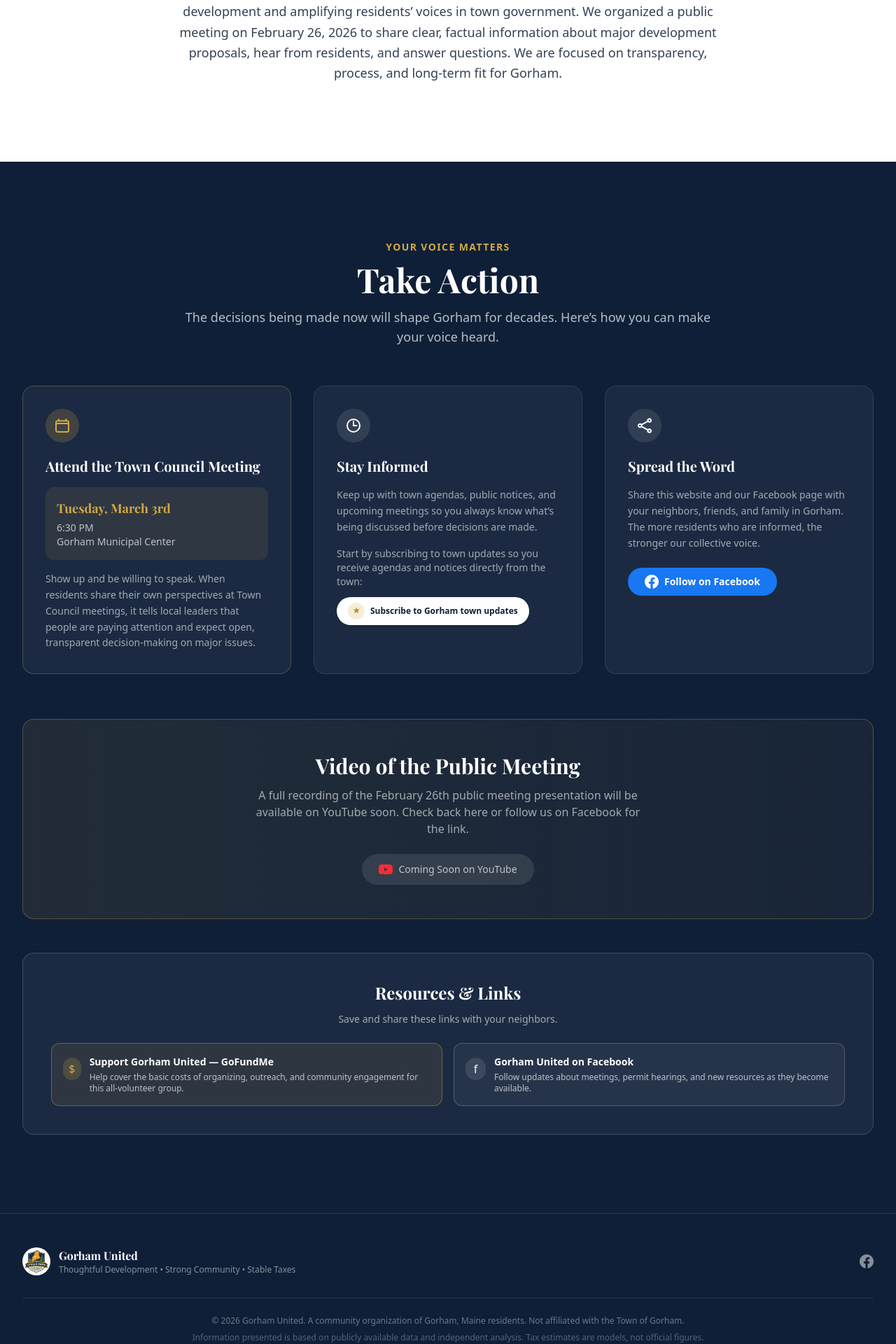
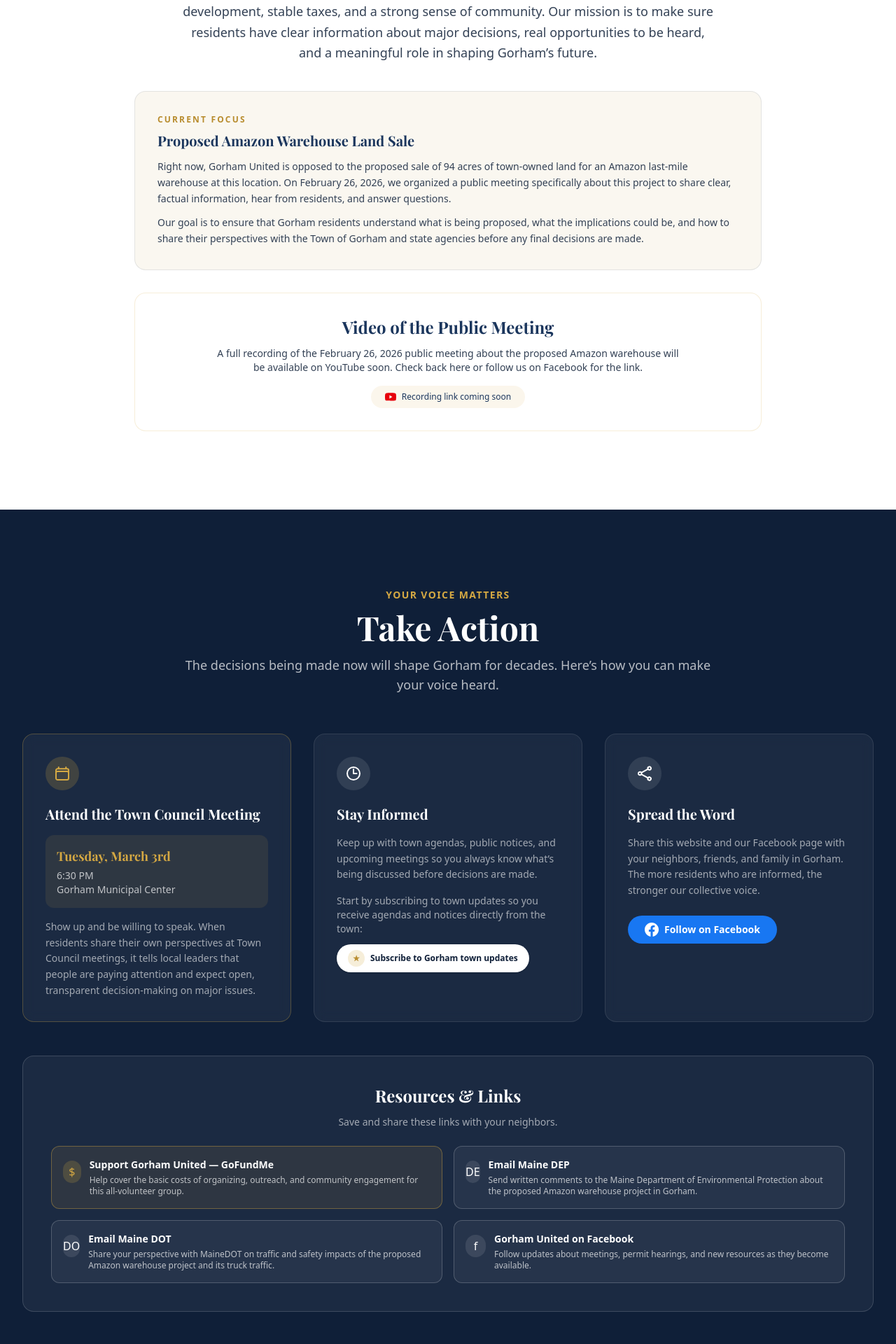
Before and after one commit to trislit/GorhamUnitedsite, a Next.js app: page / in a window 1280 px wide. Shown: the part 803-2723 px from the top of the page at 70% size. Built offline with nearby package versions, Linux system fonts and the light colour scheme; a web font is replaced by a local one.

Commit message:
navlinksrevamp

```diff
--- a/src/components/About.tsx
+++ b/src/components/About.tsx
@@ -11,12 +11,54 @@
           </h2>
           <p className="mt-6 text-lg leading-relaxed text-slate">
             Gorham United is a group of Gorham residents committed to promoting
-            responsible development and amplifying residents&rsquo; voices in
-            town government. We organized a public meeting on February 26, 2026
-            to share clear, factual information about major development proposals, hear
-            from residents, and answer questions. We are focused on transparency,
-            process, and long-term fit for Gorham.
+            responsible development, stable taxes, and a strong sense of
+            community. Our mission is to make sure residents have clear
+            information about major decisions, real opportunities to be heard,
+            and a meaningful role in shaping Gorham&rsquo;s future.
           </p>
+        </div>
+
+        <div className="mx-auto mt-10 max-w-4xl rounded-2xl border border-navy/10 bg-cream p-6 text-left sm:p-8">
+          <p className="text-xs font-semibold uppercase tracking-[0.18em] text-gold-dark">
+            Current Focus
+          </p>
+          <h3 className="mt-2 font-display text-xl font-bold text-navy">
+            Proposed Amazon Warehouse Land Sale
+          </h3>
+          <p className="mt-3 text-sm leading-relaxed text-slate">
+            Right now, Gorham United is opposed to the proposed sale of 94 acres
+            of town-owned land for an Amazon last-mile warehouse at this
+            location. On February 26, 2026, we organized a public meeting
+            specifically about this project to share clear, factual information,
+            hear from residents, and answer questions.
+          </p>
+          <p className="mt-3 text-sm leading-relaxed text-slate">
+            Our goal is to ensure that Gorham residents understand what is being
+            proposed, what the implications could be, and how to share their
+            perspectives with the Town of Gorham and state agencies before any
+            final decisions are made.
+          </p>
+        </div>
+
+        <div className="mx-auto mt-8 max-w-4xl rounded-2xl border border-gold/20 bg-white p-6 text-center sm:p-8">
+          <h3 className="font-display text-xl font-bold text-navy sm:text-2xl">
+            Video of the Public Meeting
+          </h3>
+          <p className="mx-auto mt-3 max-w-2xl text-sm text-slate">
+            A full recording of the February 26, 2026 public meeting about the
+            proposed Amazon warehouse will be available on YouTube soon. Check
+            back here or follow us on Facebook for the link.
+          </p>
+          <div className="mt-4 inline-flex items-center gap-2 rounded-full bg-gold/10 px-5 py-2 text-xs font-medium text-navy">
+            <svg
+              className="h-4 w-4 text-red-600"
+              fill="currentColor"
+              viewBox="0 0 24 24"
+            >
+              <path d="M23.498 6.186a3.016 3.016 0 0 0-2.122-2.136C19.505 3.545 12 3.545 12 3.545s-7.505 0-9.377.505A3.017 3.017 0 0 0 .502 6.186C0 8.07 0 12 0 12s0 3.93.502 5.814a3.016 3.016 0 0 0 2.122 2.136c1.871.505 9.376.505 9.376.505s7.505 0 9.377-.505a3.015 3.015 0 0 0 2.122-2.136C24 15.93 24 12 24 12s0-3.93-.502-5.814zM9.545 15.568V8.432L15.818 12l-6.273 3.568z" />
+            </svg>
+            <span>Recording link coming soon</span>
+          </div>
         </div>
       </div>
     </section>
--- /dev/null
+++ b/src/components/MeetingVideo.tsx
@@ -0,0 +1,28 @@
+export default function MeetingVideo() {
+  return (
+    <section className="bg-navy-dark py-16 sm:py-20">
+      <div className="mx-auto max-w-7xl px-4 sm:px-6 lg:px-8">
+        <div className="mx-auto max-w-3xl rounded-2xl border border-gold/30 bg-gradient-to-r from-gold/10 to-gold/5 p-8 text-center sm:p-12">
+          <h3 className="font-display text-2xl font-bold text-white sm:text-3xl">
+            Video of the Public Meeting
+          </h3>
+          <p className="mx-auto mt-3 max-w-xl text-white/60">
+            A full recording of the February 26th public meeting presentation
+            will be available on YouTube soon. Check back here or follow us on
+            Facebook for the link.
+          </p>
+          <div className="mt-6 inline-flex items-center gap-2 rounded-full bg-white/10 px-6 py-3 text-sm font-medium text-white/70">
+            <svg
+              className="h-5 w-5 text-red-500"
+              fill="currentColor"
+              viewBox="0 0 24 24"
+            >
+              <path d="M23.498 6.186a3.016 3.016 0 0 0-2.122-2.136C19.505 3.545 12 3.545 12 3.545s-7.505 0-9.377.505A3.017 3.017 0 0 0 .502 6.186C0 8.07 0 12 0 12s0 3.93.502 5.814a3.016 3.016 0 0 0 2.122 2.136c1.871.505 9.376.505 9.376.505s7.505 0 9.377-.505a3.015 3.015 0 0 0 2.122-2.136C24 15.93 24 12 24 12s0-3.93-.502-5.814zM9.545 15.568V8.432L15.818 12l-6.273 3.568z" />
+            </svg>
+            Coming Soon on YouTube
+          </div>
+        </div>
+      </div>
+    </section>
+  );
+}
--- a/src/components/Navigation.tsx
+++ b/src/components/Navigation.tsx
@@ -53,7 +53,9 @@
               </a>
             ))}
             <a
-              href="#action"
+              href="https://www.gofundme.com/f/support-gorham-united?attribution_id=sl:494f48ab-70a7-448a-b542-c4d7ae1b32bf&lang=en_US&ts=1772116559&utm_campaign=man_ss_icons&utm_content=amp17_tb-amp20_control&utm_medium=customer&utm_source=copy_link"
+              target="_blank"
+              rel="noopener noreferrer"
               className="ml-3 rounded-full bg-gold px-5 py-2 text-sm font-semibold text-navy-dark transition-all hover:bg-gold-light hover:shadow-lg"
             >
               Donate
@@ -104,7 +106,9 @@
               </a>
             ))}
             <a
-              href="#action"
+              href="https://www.gofundme.com/f/support-gorham-united?attribution_id=sl:494f48ab-70a7-448a-b542-c4d7ae1b32bf&lang=en_US&ts=1772116559&utm_campaign=man_ss_icons&utm_content=amp17_tb-amp20_control&utm_medium=customer&utm_source=copy_link"
+              target="_blank"
+              rel="noopener noreferrer"
               onClick={() => setMobileOpen(false)}
               className="mt-2 block rounded-full bg-gold px-5 py-2.5 text-center text-sm font-semibold text-navy-dark"
             >
--- a/src/components/TakeAction.tsx
+++ b/src/components/TakeAction.tsx
@@ -128,26 +128,6 @@
           </div>
         </div>
 
-        <div className="mt-16 rounded-2xl border border-gold/30 bg-gradient-to-r from-gold/10 to-gold/5 p-8 text-center sm:p-12">
-          <h3 className="font-display text-2xl font-bold text-white sm:text-3xl">
-            Video of the Public Meeting
-          </h3>
-          <p className="mx-auto mt-3 max-w-xl text-white/60">
-            A full recording of the February 26th public meeting presentation
-            will be available on YouTube soon. Check back here or follow us on
-            Facebook for the link.
-          </p>
-          <div className="mt-6 inline-flex items-center gap-2 rounded-full bg-white/10 px-6 py-3 text-sm font-medium text-white/70">
-            <svg
-              className="h-5 w-5 text-red-500"
-              fill="currentColor"
-              viewBox="0 0 24 24"
-            >
-              <path d="M23.498 6.186a3.016 3.016 0 0 0-2.122-2.136C19.505 3.545 12 3.545 12 3.545s-7.505 0-9.377.505A3.017 3.017 0 0 0 .502 6.186C0 8.07 0 12 0 12s0 3.93.502 5.814a3.016 3.016 0 0 0 2.122 2.136c1.871.505 9.376.505 9.376.505s7.505 0 9.377-.505a3.015 3.015 0 0 0 2.122-2.136C24 15.93 24 12 24 12s0-3.93-.502-5.814zM9.545 15.568V8.432L15.818 12l-6.273 3.568z" />
-            </svg>
-            Coming Soon on YouTube
-          </div>
-        </div>
 
         <div className="mt-12 rounded-2xl border border-white/15 bg-white/5 p-8 sm:p-10">
           <h3 className="text-center font-display text-xl font-bold text-white sm:text-2xl">
@@ -177,6 +157,41 @@
               </div>
             </a>
             <a
+              href="mailto:depinfo@maine.gov?subject=Public%20comment%20from%20Gorham%20resident"
+              className="group flex items-start gap-3 rounded-xl border border-white/20 bg-white/5 px-4 py-4 text-left transition-all hover:border-white/40 hover:bg-white/10"
+            >
+              <span className="mt-1 inline-flex h-8 w-8 items-center justify-center rounded-full bg-white/10 text-white">
+                DE
+              </span>
+              <div>
+                <p className="text-sm font-semibold text-white">
+                  Email Maine DEP
+                </p>
+                <p className="mt-1 text-xs text-white/70">
+                  Send written comments to the Maine Department of Environmental
+                  Protection about the proposed Amazon warehouse project in Gorham.
+                </p>
+              </div>
+            </a>
+            <a
+              href="mailto:customerservice.dot@maine.gov?subject=Public%20comment%20from%20Gorham%20resident"
+              className="group flex items-start gap-3 rounded-xl border border-white/20 bg-white/5 px-4 py-4 text-left transition-all hover:border-white/40 hover:bg-white/10"
+            >
+              <span className="mt-1 inline-flex h-8 w-8 items-center justify-center rounded-full bg-white/10 text-white">
+                DO
+              </span>
+              <div>
+                <p className="text-sm font-semibold text-white">
+                  Email Maine DOT
+                </p>
+                <p className="mt-1 text-xs text-white/70">
+                  Share your perspective with MaineDOT on traffic and safety
+                  impacts of the proposed Amazon warehouse project and its truck
+                  traffic.
+                </p>
+              </div>
+            </a>
+            <a
               href="https://facebook.com/gorhamunited"
               target="_blank"
               rel="noopener noreferrer"
```
